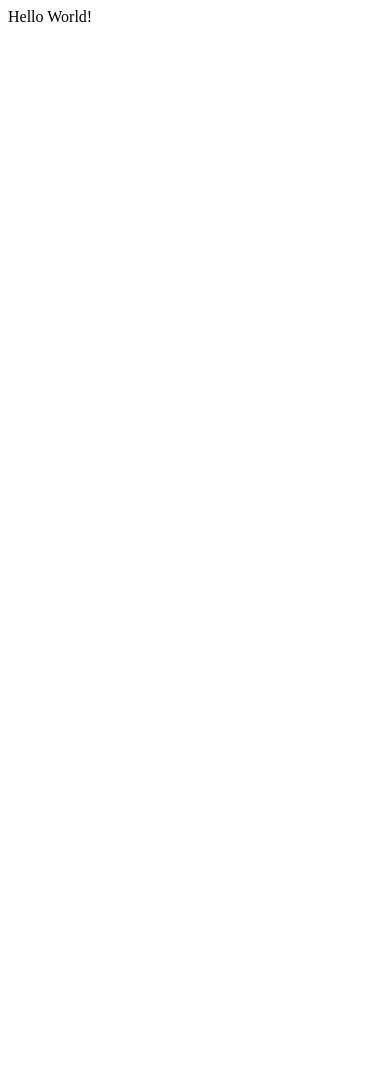
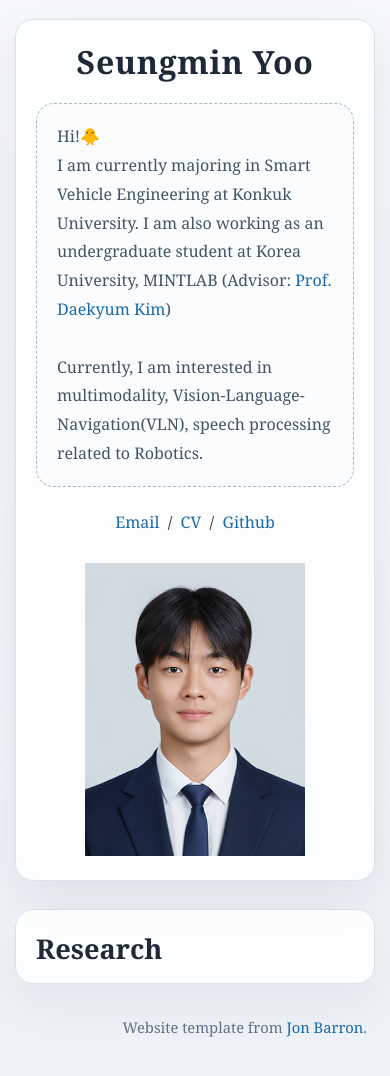
Before and after one commit to yooburi/yooburi.github.io, a plain HTML site: page index.html in a window 390 px wide. Before the commit the page ends 844 px from the top, so only its background shows below. Drawn offline with Linux system fonts and the light colour scheme.

Commit message:
update profile

```diff
--- a/index.html
+++ b/index.html
@@ -1 +1,106 @@
-Hello World!
+<!DOCTYPE HTML>
+<html lang="en">
+  <head>
+    <meta http-equiv="Content-Type" content="text/html; charset=UTF-8">
+    <title>Seungmin Yoo</title>
+    <meta name="viewport" content="width=device-width, initial-scale=1">
+    <link rel="stylesheet" type="text/css" href="stylesheet.css">
+  </head>
+
+  <body>
+    <table class="layout">
+      <tbody>
+        <tr>
+          <td>
+            <table class="intro-table">
+              <tbody>
+                <tr>
+                  <td class="intro-text">
+                    <!-- Fill in your name below -->
+                    <p class="name">Seungmin Yoo</p>
+
+                    <!-- Fill in a short introduction below -->
+                    <p class="placeholder-block">
+                      Hi!🐥
+                      <br>
+                      I am currently majoring in Smart Vehicle Engineering at Konkuk University.
+                      I am also working as an undergraduate student at Korea University, MINTLAB (Advisor: <a href="https://mintlab.korea.ac.kr/">Prof. Daekyum Kim</a>)
+                      <br><br>
+                      Currently, I am interested in multimodality, Vision-Language-Navigation(VLN), speech processing related to Robotics.
+                    </p>
+
+                    <!-- Fill in your contact links below -->
+                    <p class="links">
+                      <a href="mailto:yseungmin0321@gmail.com">Email</a> &nbsp;/&nbsp;
+                      <a href="files/SeungminYoo_cv.pdf">CV</a> &nbsp;/&nbsp;
+                      <a href="https://github.com/yooburi">Github</a>
+                    </p>
+                  </td>
+
+                  <td class="intro-photo">
+                    <!-- Replace this placeholder box with your profile image -->
+                    <div class="photo-placeholder">
+                      <img
+                        src="images/SeungminYoo.jpg"
+                        alt="Profile photo of Seungmin Yoo"
+                        class="profile-photo"
+                      >
+                    </div>
+                  </td>
+                </tr>
+              </tbody>
+            </table>
+
+            <div class="research">
+              <div class="section-header">
+                <h2>Research</h2>
+                <!--
+                <p class="help-text">
+                  Add one research item per project or paper when you are ready.
+                  The template blocks are kept below as HTML comments so you can reuse them later.
+                </p>
+                -->
+              </div>
+
+              <!--
+              Research item template: duplicate this block to add a project later.
+
+              <div class="research-row">
+                <div class="research-image">
+                  <div class="image-placeholder">
+                    <span>Project Image</span>
+                  </div>
+                </div>
+
+                <div class="research-desc">
+                  <a href="#">
+                    <span class="papertitle">[ Project or Paper Title ]</span>
+                  </a>
+                  <p class="meta">
+                    [ Authors ]
+                  </p>
+                  <p class="meta">
+                    <em>[ Venue / Status ]</em>
+                  </p>
+                  <p class="meta">
+                    <a href="#">project</a> / <a href="#">paper</a> / <a href="#">code</a>
+                  </p>
+                  <p class="placeholder-block small-gap">
+                    Write a 1-3 sentence summary of this research item here.
+                    Explain the problem, your approach, and the main contribution or result.
+                  </p>
+                </div>
+              </div>
+              -->
+            </div>
+
+            <div class="footer">
+              <p>
+                Website template from <a href="https://github.com/jonbarron/website">Jon Barron</a>.
+            </div>
+          </td>
+        </tr>
+      </tbody>
+    </table>
+  </body>
+</html>
--- /dev/null
+++ b/stylesheet.css
@@ -0,0 +1,240 @@
+html {
+  box-sizing: border-box;
+}
+
+*,
+*:before,
+*:after {
+  box-sizing: inherit;
+}
+
+body {
+  margin: 0;
+  background: linear-gradient(180deg, #f6f8fb 0%, #eef2f7 100%);
+  color: #1f2937;
+  font-family: "Georgia", "Times New Roman", serif;
+}
+
+a {
+  color: #1769aa;
+  text-decoration: none;
+}
+
+a:hover {
+  text-decoration: underline;
+}
+
+code {
+  background: #eef2ff;
+  border-radius: 6px;
+  padding: 2px 6px;
+  font-family: "SFMono-Regular", "Consolas", monospace;
+  font-size: 0.92em;
+}
+
+.layout {
+  width: 100%;
+  max-width: 860px;
+  margin: 0 auto;
+  border: 0;
+  border-spacing: 0;
+  border-collapse: separate;
+  padding: 32px 20px 48px;
+}
+
+.intro-table {
+  width: 100%;
+  border: 0;
+  border-spacing: 0;
+  border-collapse: separate;
+  background: rgba(255, 255, 255, 0.84);
+  border: 1px solid #d9e2ec;
+  border-radius: 24px;
+  box-shadow: 0 18px 50px rgba(15, 23, 42, 0.08);
+}
+
+.intro-text {
+  width: 63%;
+  padding: 28px;
+  vertical-align: middle;
+}
+
+.intro-photo {
+  width: 37%;
+  max-width: 37%;
+  padding: 28px 28px 28px 0;
+  vertical-align: middle;
+}
+
+.name {
+  margin: 0 0 24px;
+  text-align: center;
+  font-size: 2.4rem;
+  line-height: 1.1;
+  font-weight: 700;
+  letter-spacing: 0.02em;
+}
+
+.links {
+  margin: 24px 0 10px;
+  text-align: center;
+  font-size: 1rem;
+}
+
+.help-text {
+  margin: 8px 0 0;
+  color: #5b6778;
+  font-size: 0.92rem;
+  line-height: 1.6;
+}
+
+.centered {
+  text-align: center;
+}
+
+.placeholder-block {
+  margin: 0;
+  padding: 18px 20px;
+  border: 1px dashed #aab7c4;
+  border-radius: 18px;
+  background: #fbfcfe;
+  color: #425466;
+  line-height: 1.8;
+}
+
+.small-gap {
+  margin-top: 12px;
+}
+
+.photo-placeholder {
+  display: flex;
+  justify-content: center;
+  align-items: center;
+}
+
+.profile-photo {
+  width: 100%;
+  max-width: 200px;
+  height: auto;
+  display: block;
+}
+
+.research {
+  margin-top: 28px;
+  background: rgba(255, 255, 255, 0.84);
+  border: 1px solid #d9e2ec;
+  border-radius: 24px;
+  box-shadow: 0 18px 50px rgba(15, 23, 42, 0.06);
+  overflow: hidden;
+}
+
+.section-header {
+  padding: 24px 28px 10px;
+}
+
+.section-header h2 {
+  margin: 0 0 8px;
+  font-size: 1.7rem;
+}
+
+.research-row {
+  display: flex;
+  gap: 20px;
+  padding: 20px 28px 28px;
+  border-top: 1px solid #e6ecf2;
+}
+
+.research-image {
+  width: 32%;
+  min-width: 180px;
+}
+
+.image-placeholder {
+  width: 100%;
+  aspect-ratio: 16 / 10;
+  border: 2px dashed #aab7c4;
+  border-radius: 18px;
+  background: linear-gradient(135deg, #f9fbfd 0%, #eef3f8 100%);
+  display: flex;
+  align-items: center;
+  justify-content: center;
+  color: #5f6f82;
+  text-align: center;
+  padding: 16px;
+}
+
+.research-desc {
+  width: 68%;
+}
+
+.papertitle {
+  color: #1769aa;
+  font-weight: 700;
+  font-size: 1.1rem;
+}
+
+.meta {
+  margin: 8px 0 0;
+  line-height: 1.7;
+}
+
+.footer {
+  padding: 18px 8px 0;
+  color: #607084;
+  text-align: right;
+  font-size: 0.92rem;
+}
+
+@media (max-width: 760px) {
+  .layout {
+    padding: 18px 14px 32px;
+  }
+
+  .intro-table,
+  .research {
+    border-radius: 18px;
+  }
+
+  .intro-table tbody,
+  .intro-table tr,
+  .intro-table td {
+    display: block;
+    width: 100%;
+    max-width: 100%;
+  }
+
+  .intro-text {
+    padding: 24px 20px 12px;
+  }
+
+  .intro-photo {
+    padding: 8px 20px 24px;
+  }
+
+  .name {
+    font-size: 2rem;
+  }
+
+  .profile-photo {
+    max-width: 220px;
+  }
+
+  .research-row {
+    display: block;
+    padding: 18px 20px 24px;
+  }
+
+  .research-image,
+  .research-desc {
+    width: 100%;
+  }
+
+  .research-image {
+    min-width: 0;
+    margin-bottom: 16px;
+  }
+
+  .section-header {
+    padding: 20px 20px 8px;
+  }
+}
```
Also changed, not shown: images/SeungminYoo.jpg (added), 1 other file.
